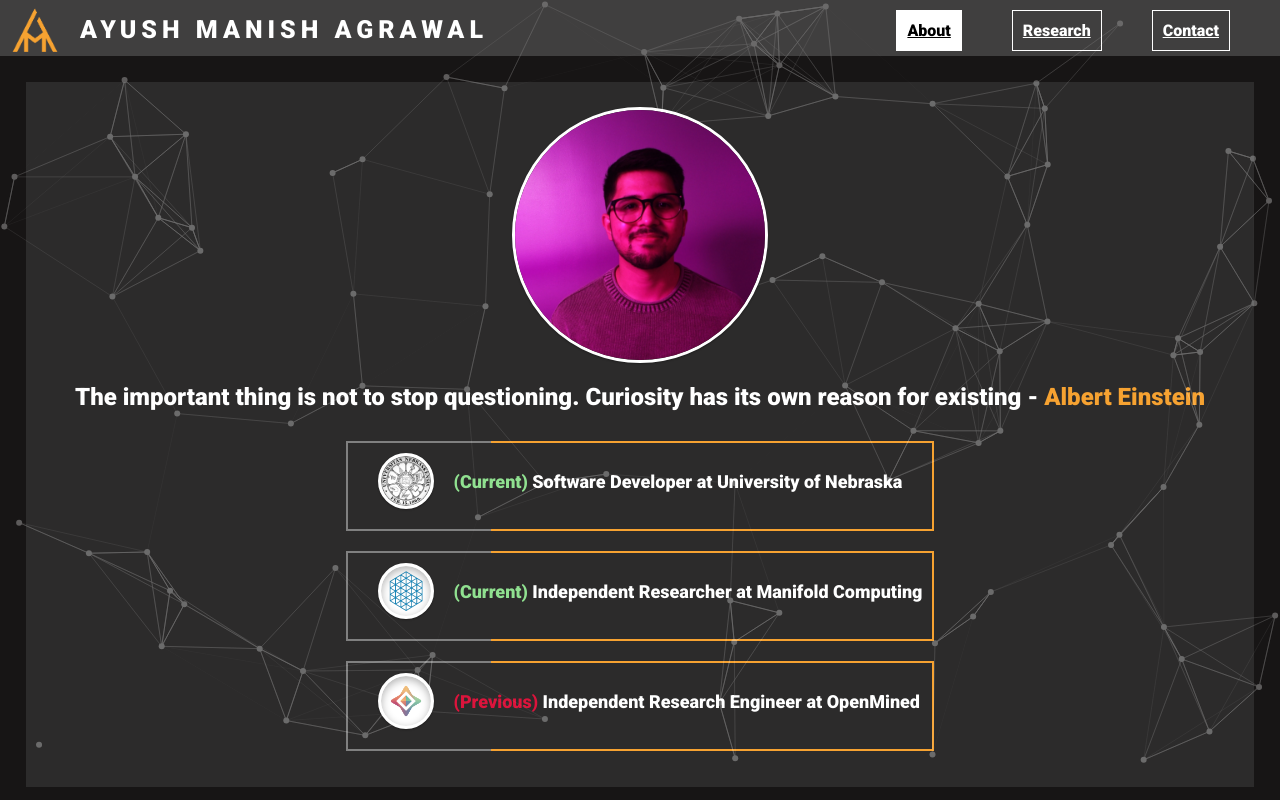
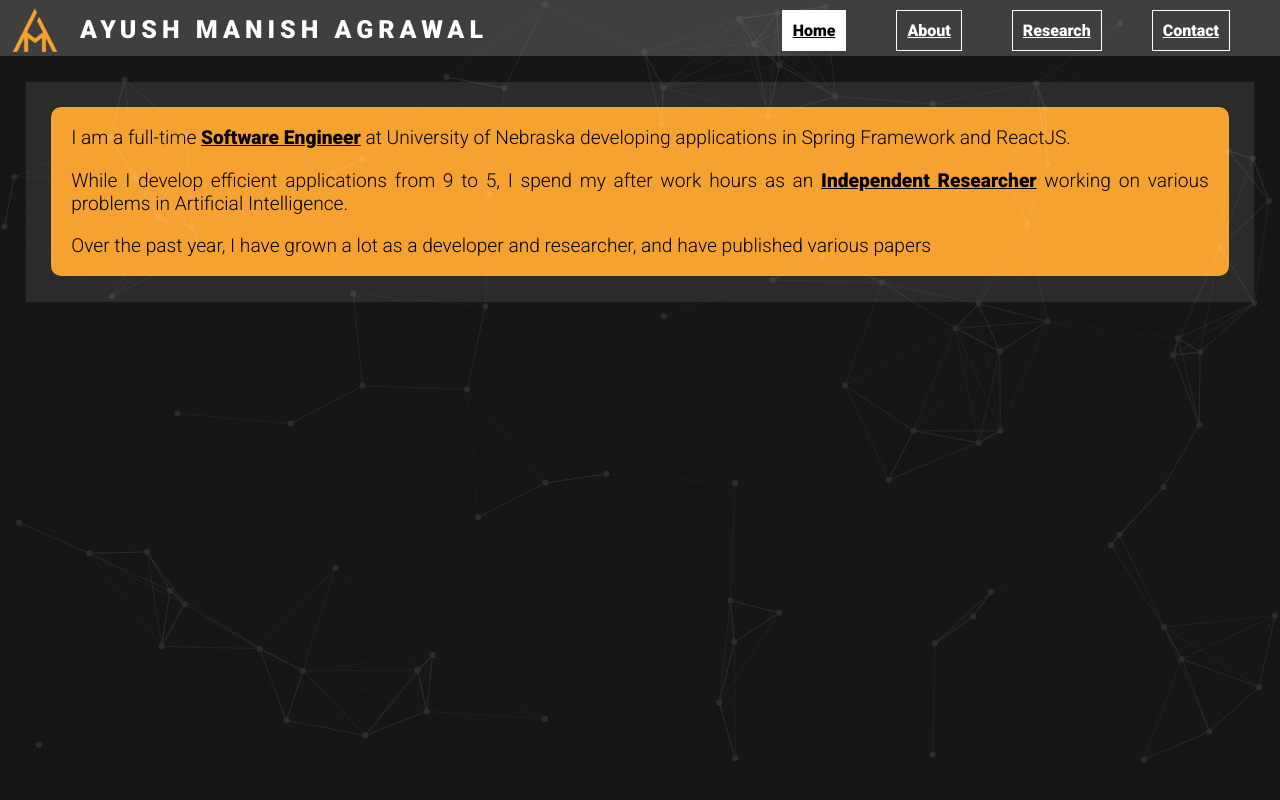
Before and after one commit to ayushm-agrawal/personal-portfolio, a React (Create React App) app: page /#/about in a window 1280 px wide. Built offline with nearby package versions, Linux system fonts and the light colour scheme.

Commit message:
:sparkles: :pencil2: :truck: new route Home

```diff
--- a/src/App.js
+++ b/src/App.js
@@ -1,8 +1,9 @@
 import './App.css';
 import Navbar from "./components/Navbar";
 import React from "react";
+import Home from "./components/Home";
 import About from "./components/About";
-import {HashRouter, Navigate, Route, Routes} from "react-router-dom";
+import {HashRouter, Route, Routes} from "react-router-dom";
 import Research from "./components/Research";
 import Contact from "./components/Contact";
 import Blog from "./components/Blog";
@@ -12,7 +13,6 @@ import NotFoundPage from "./components/NotFoundPage";
 
 
 function App() {
-
   return (
         <div className="App">
             <Particles
@@ -22,7 +22,7 @@ function App() {
                         enable: true
                     },
                 }}
-                style={{opacity: "0.3"}}
+                style={{opacity: "0.1"}}
                 params={{
                     fpsLimit: 60,
 
@@ -44,20 +44,15 @@ function App() {
             <HashRouter>
                 <Navbar/>
                 <Routes>
-                        <Route path="/" element={<Navigate to="/about" />}/>
-                        <Route path="/about" element={<About />} />
-                        <Route path="/research" element={<Research />} />
-                        <Route path="/contact" element={<Contact />} />
-                        <Route path="/blog" element={<Blog/>} />
+                        <Route exact path="/" element={<Home/>}/>
+                        <Route exact path="/about" element={<About />} />
+                        <Route exact path="/research" element={<Research />} />
+                        <Route exact path="/contact" element={<Contact />} />
+                        <Route exact path="/blog" element={<Blog/>} />
                         <Route component={NotFoundPage} />
                 </Routes>
             </HashRouter>
-
-            {/*<About/>*/}
-            {/*<ParticlesBg color="#ffffff" type="cobweb" bg={true} />*/}
-
         </div>
-
   );
 }
 
--- a/src/components/About.js
+++ b/src/components/About.js
@@ -1,32 +1,19 @@
 import React, {Component} from "react";
-import '../styles/About.css'
-import {getRandomHeaderImage, getRandomQuote, experienceDisplay} from "../helpers/RandomFunctions";
-import {aboutExperience} from "../helpers/Information"
+import "../styles/About.css";
+import {aboutDescription} from "../helpers/Information";
 
 class About extends Component {
-    constructor(props) {
-        super(props);
-        this.randomImageToDisplay = getRandomHeaderImage();
-        this.randomQuoteToDisplay = getRandomQuote();
-    }
     render() {
         return (
-            <div className='about'>
-                <div className='about-image'>
-                    <img src={this.randomImageToDisplay} alt="Ayush"/>
+            <div className="about">
+                <div className="about-description">
+                    <p>I am a full-time <span>Software Engineer</span> at University of Nebraska developing applications in Spring Framework and ReactJS. </p>
+                    <p>While I develop efficient applications from 9 to 5, I spend my after work hours as an <span>Independent Researcher</span> working on various problems in Artificial Intelligence.</p>
+                    <p> Over the past year, I have grown a lot as a developer and researcher, and have published various papers</p>
                 </div>
-
-                <div className='about-intro'>
-                    <h2>{this.randomQuoteToDisplay[0]} -  <span style={{color: '#f6a231'}}>{this.randomQuoteToDisplay[1]}</span></h2>
-                </div>
-
-                <div className='about-experience'>
-                    {aboutExperience.map(experienceDisplay)}
-                </div>
-
             </div>
         )
     }
 }
 
-export default About;
+export default About
--- /dev/null
+++ b/src/components/Home.js
@@ -0,0 +1,32 @@
+import React, {Component} from "react";
+import '../styles/Home.css'
+import {getRandomHeaderImage, getRandomQuote, experienceDisplay} from "../helpers/RandomFunctions";
+import {homeExperience} from "../helpers/Information"
+
+class Home extends Component {
+    constructor(props) {
+        super(props);
+        this.randomImageToDisplay = getRandomHeaderImage();
+        this.randomQuoteToDisplay = getRandomQuote();
+    }
+    render() {
+        return (
+            <div className='home'>
+                <div className='home-image'>
+                    <img src={this.randomImageToDisplay} alt="Ayush"/>
+                </div>
+
+                <div className='home-intro'>
+                    <h2>{this.randomQuoteToDisplay[0]} -  <span style={{color: '#f6a231'}}>{this.randomQuoteToDisplay[1]}</span></h2>
+                </div>
+
+                <div className='home-experience'>
+                    {homeExperience.map(experienceDisplay)}
+                </div>
+
+            </div>
+        )
+    }
+}
+
+export default Home;
--- a/src/components/NavItems.js
+++ b/src/components/NavItems.js
@@ -7,7 +7,8 @@ export default function NavItems(props) {
             {/*<Link className="link" onClick={props.handleClick} to="/blog">Blog</Link>*/}
             <Link className="link" onClick={props.handleClick} to="/contact" replace>Contact</Link>
             <Link className="link" onClick={props.handleClick} to="/research" replace>Research</Link>
-            <Link className="link active" onClick={props.handleClick} to="/" replace>About</Link>
+            <Link className="link" onClick={props.handleClick} to="/about" replace>About</Link>
+            <Link className="link active" onClick={props.handleClick} to="/" replace>Home</Link>
         </div>
     )
 }
--- a/src/components/Publication.js
+++ b/src/components/Publication.js
@@ -24,8 +24,8 @@ class Publication extends Component {
                     </div>
                     <p><span>Authors: </span>{this.props.authors}</p>
                     <p><span>Published: </span>{this.props.published_date}</p>
-                    <p><span>Conference: </span>{this.props.conference}</p>
-                    <p><span>Publisher: </span>{this.props.publisher}</p>
+                    <p style={{display: this.props.conference === "" ? 'none': 'block'}}><span>Conference: </span>{this.props.conference}</p>
+                    <p style={{display: this.props.publisher === "" ? 'none': 'block'}}><span>Publisher: </span>{this.props.publisher}</p>
 
                 </div>
                 <img src={imgSrc} alt={this.props.affiliation}/>
--- a/src/components/Research.js
+++ b/src/components/Research.js
@@ -7,7 +7,6 @@ import publications from "../helpers/publications.json"
 class Research extends Component {
     render() {
         const data = publications;
-        console.log(data)
         return (
             <div className='research'>
                 <div className='research-areas'>
--- a/src/helpers/Information.js
+++ b/src/helpers/Information.js
@@ -1,10 +1,11 @@
 import UniversityLogo from "../resources/university-of-nebraska.png"
 import ManifoldLogo from "../resources/MCT.png"
 import OpenMinedLogo from "../resources/openmined.png"
+import React from "react"
 
 const researchAreasOfInterest = 'Computer Vision, Interpretability, Natural Language Processing, Fundamental Machine Learning';
 
-const aboutExperience = [
+const homeExperience = [
     ["1", UniversityLogo, 'University of Nebraska', 'Current','#90e190', 'Software Developer at University of Nebraska'],
     ["2", ManifoldLogo, 'Manifold Computing', 'Current','#90e190', 'Independent Researcher at Manifold Computing'],
     ["3", OpenMinedLogo, 'OpenMined', 'Previous','crimson', 'Independent Research Engineer at OpenMined']]
@@ -18,7 +19,9 @@ const socialUrls = {
     "mail": "mailto:ayushmagrawal@outlook.com?subject=Hi, Let's Connect!"
 }
 
-const contactCollaboration = "I am always open and looking to collaborate on project!"
+const aboutDescription = "I am a full-time Software Engineer at University of Nebraska developing applications in Spring Framework and ReactJS. While I develop efficient applications from 9 to 5, I spend my after work hours as an independent researcher working on problems related to Computer Vision and Interpretability. Over the past two years, I have grown a lot as a developer and researcher, and have published two workshop papers at NIPS 2020. ";
+
+const contactCollaboration = "I am open, and looking to collaborate on projects!"
 
 
-export {aboutExperience, researchAreasOfInterest, socialUrls, contactCollaboration}
+export {homeExperience, researchAreasOfInterest, socialUrls, contactCollaboration, aboutDescription}
--- a/src/styles/About.css
+++ b/src/styles/About.css
@@ -1,111 +1,28 @@
 .about {
-    color: white;
     background-color:  rgba(128,128,128, 0.2);
     margin: 2%;
     padding: 2%;
     transition: all 1s ease-in;
+    text-align: justify;
 }
 
-.about-image {
-    /* the magic */
-    display: block;
-    width: 250px;
-    height: 250px;
-    overflow: hidden;
-    -webkit-border-radius: 250px;
-    -moz-border-radius: 250px;
-    -ms-border-radius: 250px;
-    -o-border-radius: 250px;
-    border-radius: 250px;
-    /* the rest */
-    position: relative; /* for the overlay later */
-    text-align: center;
-    margin: 0px auto 10px;
-    border: 3px solid #FFF;
-    -webkit-box-shadow: 0px 1px 2px rgba(0, 0, 0, 0.3),inset 0px 3px 8px rgba(0, 0, 0, 0.3);
-    -moz-box-shadow: 0px 1px 2px rgba(0,0,0,0.3),inset 0px 3px 8px rgba(0,0,0,0.3);
-    box-shadow: 0px 1px 2px rgba(0, 0, 0, 0.3),inset 0px 3px 8px rgba(0, 0, 0, 0.3);
+.about-description {
+    color: black;
+    background-color: #f6a231;
+    display: inline-block;
+    border-radius: 10px;
+    justify-content: center;
+    width: 100%;
 }
 
-.about-image img {
-    max-width: 100%;
-    height: auto;
-    vertical-align: middle;
-    border: 0;
+.about-description p{
+    font-size: larger;
+    padding-left: 20px;
+    padding-right: 20px;
 }
 
-.about-experience {
-    display: inline-grid;
-}
-.about-experience .item {
-    display: -webkit-box;
-    border: 2px solid ;
-    border-image: linear-gradient(to right, grey 25%, rgb(246, 162, 49) 25%, rgb(246, 162, 49) 100%,grey 100%, grey 75%, grey 75%) 5;
-    margin: 10px;
-    padding: 10px;
+.about-description span {
+    font-weight: bold;
+    text-decoration: underline;
 
 }
-
-.about-experience .item-image {
-    /* the magic */
-    display: block;
-    width: 50px;
-    height: 50px;
-    overflow: hidden;
-    -webkit-border-radius: 50px;
-    -moz-border-radius: 50px;
-    -ms-border-radius: 50px;
-    -o-border-radius: 50px;
-    border-radius: 50px;
-    /* the rest */
-    position: relative; /* for the overlay later */
-    /*text-align: center;*/
-    margin: 0px 20px 10px;
-    background-color: white;
-    border: 3px solid #FFF;
-    -webkit-box-shadow: 0px 1px 2px rgba(0, 0, 0, 0.3),inset 0px 3px 8px rgba(0, 0, 0, 0.3);
-    -moz-box-shadow: 0px 1px 2px rgba(0,0,0,0.3),inset 0px 3px 8px rgba(0,0,0,0.3);
-    box-shadow: 0px 1px 2px rgba(0, 0, 0, 0.3),inset 0px 3px 8px rgba(0, 0, 0, 0.3);
-}
-
-.about-experience .item-image img {
-    max-width: 100%;
-    height: auto;
-    /*vertical-align: middle;*/
-    border: 0;
-}
-
-.about-experience .item > p{
-    font-weight: bold;
-    font-size: large;
-}
-
-@media only screen and (max-width: 1000px) {
-    .about-image {
-        /* the magic */
-        display: block;
-        width: 150px;
-        height: 150px;
-        overflow: hidden;
-        -webkit-border-radius: 150px;
-        -moz-border-radius: 150px;
-        -ms-border-radius: 150px;
-        -o-border-radius: 150px;
-        border-radius: 150px;
-        /* the rest */
-        position: relative; /* for the overlay later */
-        text-align: center;
-        margin: 0px auto 10px;
-        border: 3px solid #FFF;
-        -webkit-box-shadow: 0px 1px 2px rgba(0, 0, 0, 0.3),inset 0px 3px 8px rgba(0, 0, 0, 0.3);
-        -moz-box-shadow: 0px 1px 2px rgba(0,0,0,0.3),inset 0px 3px 8px rgba(0,0,0,0.3);
-        box-shadow: 0px 1px 2px rgba(0, 0, 0, 0.3),inset 0px 3px 8px rgba(0, 0, 0, 0.3);
-    }
-
-    .about-experience .item-image {
-        display: inline-flex;
-    }
-    .about-experience .item {
-        display: block;
-    }
-}
--- /dev/null
+++ b/src/styles/Home.css
@@ -0,0 +1,111 @@
+.home {
+    color: white;
+    background-color:  rgba(128,128,128, 0.2);
+    margin: 2%;
+    padding: 2%;
+    transition: all 1s ease-in;
+}
+
+.home-image {
+    /* the magic */
+    display: block;
+    width: 250px;
+    height: 250px;
+    overflow: hidden;
+    -webkit-border-radius: 250px;
+    -moz-border-radius: 250px;
+    -ms-border-radius: 250px;
+    -o-border-radius: 250px;
+    border-radius: 250px;
+    /* the rest */
+    position: relative; /* for the overlay later */
+    text-align: center;
+    margin: 0px auto 10px;
+    border: 3px solid #FFF;
+    -webkit-box-shadow: 0px 1px 2px rgba(0, 0, 0, 0.3),inset 0px 3px 8px rgba(0, 0, 0, 0.3);
+    -moz-box-shadow: 0px 1px 2px rgba(0,0,0,0.3),inset 0px 3px 8px rgba(0,0,0,0.3);
+    box-shadow: 0px 1px 2px rgba(0, 0, 0, 0.3),inset 0px 3px 8px rgba(0, 0, 0, 0.3);
+}
+
+.home-image img {
+    max-width: 100%;
+    height: auto;
+    vertical-align: middle;
+    border: 0;
+}
+
+.home-experience {
+    display: inline-grid;
+}
+.home-experience .item {
+    display: -webkit-box;
+    border: 2px solid ;
+    border-image: linear-gradient(to right, grey 25%, rgb(246, 162, 49) 25%, rgb(246, 162, 49) 100%,grey 100%, grey 75%, grey 75%) 5;
+    margin: 10px;
+    padding: 10px;
+
+}
+
+.home-experience .item-image {
+    /* the magic */
+    display: block;
+    width: 50px;
+    height: 50px;
+    overflow: hidden;
+    -webkit-border-radius: 50px;
+    -moz-border-radius: 50px;
+    -ms-border-radius: 50px;
+    -o-border-radius: 50px;
+    border-radius: 50px;
+    /* the rest */
+    position: relative; /* for the overlay later */
+    /*text-align: center;*/
+    margin: 0px 20px 10px;
+    background-color: white;
+    border: 3px solid #FFF;
+    -webkit-box-shadow: 0px 1px 2px rgba(0, 0, 0, 0.3),inset 0px 3px 8px rgba(0, 0, 0, 0.3);
+    -moz-box-shadow: 0px 1px 2px rgba(0,0,0,0.3),inset 0px 3px 8px rgba(0,0,0,0.3);
+    box-shadow: 0px 1px 2px rgba(0, 0, 0, 0.3),inset 0px 3px 8px rgba(0, 0, 0, 0.3);
+}
+
+.home-experience .item-image img {
+    max-width: 100%;
+    height: auto;
+    /*vertical-align: middle;*/
+    border: 0;
+}
+
+.home-experience .item > p{
+    font-weight: bold;
+    font-size: large;
+}
+
+@media only screen and (max-width: 1000px) {
+    .home-image {
+        /* the magic */
+        display: block;
+        width: 150px;
+        height: 150px;
+        overflow: hidden;
+        -webkit-border-radius: 150px;
+        -moz-border-radius: 150px;
+        -ms-border-radius: 150px;
+        -o-border-radius: 150px;
+        border-radius: 150px;
+        /* the rest */
+        position: relative; /* for the overlay later */
+        text-align: center;
+        margin: 0px auto 10px;
+        border: 3px solid #FFF;
+        -webkit-box-shadow: 0px 1px 2px rgba(0, 0, 0, 0.3),inset 0px 3px 8px rgba(0, 0, 0, 0.3);
+        -moz-box-shadow: 0px 1px 2px rgba(0,0,0,0.3),inset 0px 3px 8px rgba(0,0,0,0.3);
+        box-shadow: 0px 1px 2px rgba(0, 0, 0, 0.3),inset 0px 3px 8px rgba(0, 0, 0, 0.3);
+    }
+
+    .home-experience .item-image {
+        display: inline-flex;
+    }
+    .home-experience .item {
+        display: block;
+    }
+}
```
Also changed, not shown: src/helpers/Events.js (+9 -0 lines), src/styles/Contact.css (+1 -15 lines), src/styles/Publication.css (+8 -3 lines).
